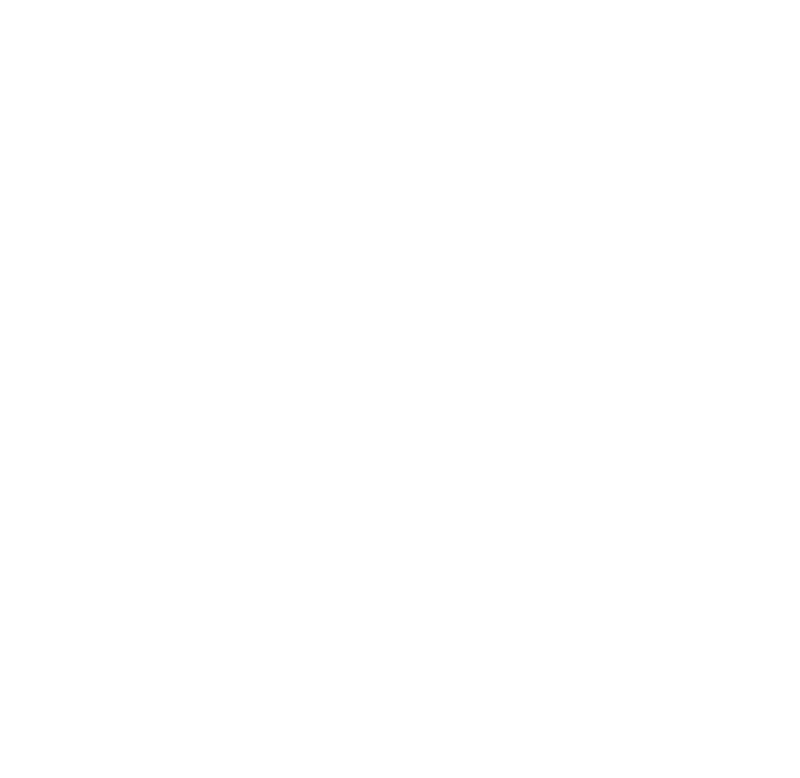
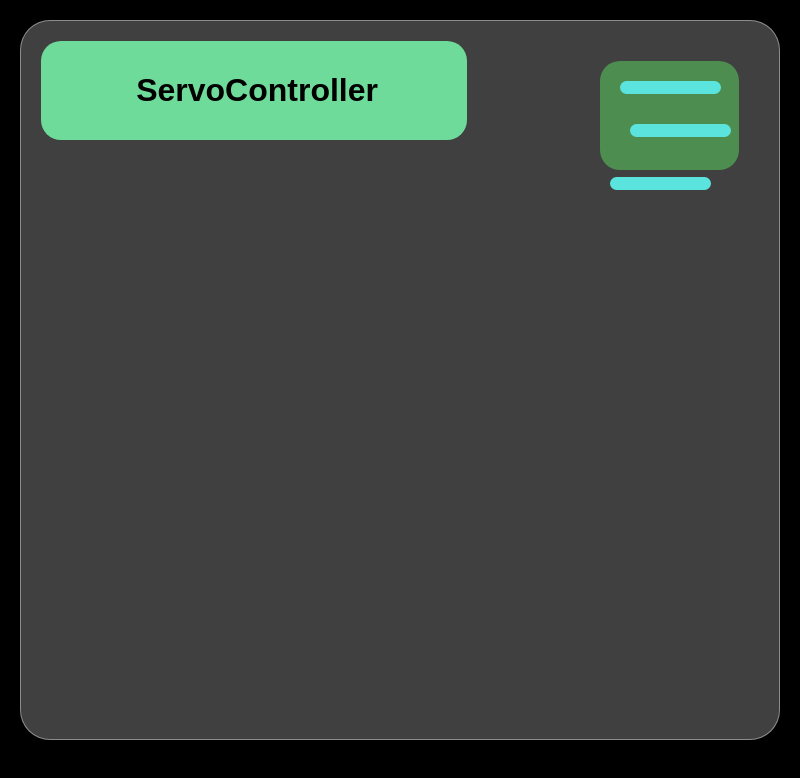
Before and after one commit to Sank34/ServoController, an Electron app: page index.html in a window 800 px wide. Drawn offline with Linux system fonts and the light colour scheme.

Commit message:
first design

```diff
--- a/index.html
+++ b/index.html
@@ -8,7 +8,14 @@
   </head>
   <body>
      <div class="content">
-
+       <div class="title-logo">
+        <h1>ServoController</h1>
+       </div>
+       <div class="menu-btn">
+        <div class="line1"></div>
+        <div class="line2"></div>
+        <div class="line3"></div>
+       </div>
      </div>
 
     <!-- You can also require other files to run in this process -->
--- a/style.css
+++ b/style.css
@@ -1 +1,122 @@
-/* Empty */
+@import url('https://fonts.googleapis.com/css?family=Poppins:wght@300,400,500,700&display=swap');
+
+:root {
+    --main-color: #6edb9a;
+    --blue: #4d8e50;
+    --blue-dark: #18293c;
+    --orange: #ffa500;
+    --green-yellow: #8cff00;
+    --pink-light: #7be08c;
+    --cyan-light: #5ae4dd;
+    --white: #fff;
+    --white-alpha-40: rgba(255,255,255, 0.40);
+    --white-alpha-25: rgba(255,255,255, 0.25);
+    --backdrop-filter-blur: blur(20px);
+  }
+
+  *{
+    box-sizing: border-box;
+    padding: 0;
+    margin: 0;
+    outline: none;
+}
+::before,
+::after {
+    box-sizing: border-box;
+}
+body{
+    background: #000;
+    font-family: 'Poppins', sans-serif;
+}
+
+a{
+    text-decoration: none;
+  }
+  h1,h2{
+    font-weight: 600;
+  }
+  h3,h4,h5,h6{
+    font-weight: 500;
+  }
+
+  img{
+    max-width: 100%;
+    vertical-align: middle;
+  }
+
+  ul{
+    list-style: none;
+  }
+
+
+.content{
+    background-color:  var(--white-alpha-25);
+    border: 1px solid var(--white-alpha-40);
+    min-height: 90vh;
+    border-radius: 30px;
+    backdrop-filter: var(--backdrop-filter-blur);
+    margin: 20px;
+  }
+
+.content .title-logo{
+    width: 425.62px;
+    height: 99.24px;
+    left: 61px;
+    top: 52px;
+    background-color: #6edb9a;
+    border-radius: 20px;
+    margin: 20px;
+    text-align: center;
+    display: flex;
+}
+
+.content .title-logo h1{
+    margin: auto;
+    width: 60%;
+    padding: 10px;
+}
+
+.content .menu-btn{
+    width: 139.09px;
+    height: 109.15px;
+    background-color: #4d8e50;
+    position: fixed;
+    top: 20px;
+    right: 20px;
+    margin: 20px;
+    border-radius: 20px;
+    float: right;
+}
+
+.content .menu-btn .line1{
+
+    width: 101px;
+    height: 13px;
+    border-radius: 10px;
+    align-items: center;
+    margin: 20px;
+    background-color: #5ae4dd;
+    z-index: 100;
+}
+
+.content .menu-btn .line2{
+
+    width: 101px;
+    height: 13px;
+    border-radius: 10px;
+    align-items: center;
+    margin: 30px;
+    background-color: #5ae4dd;
+    z-index: 100;
+}
+
+.content .menu-btn .line3{
+position: fixed;
+    width: 101px;
+    height: 13px;
+    border-radius: 20px;
+    align-items: center;
+    margin: 10px;
+    background-color: #5ae4dd;
+    z-index: 100;
+}
```
